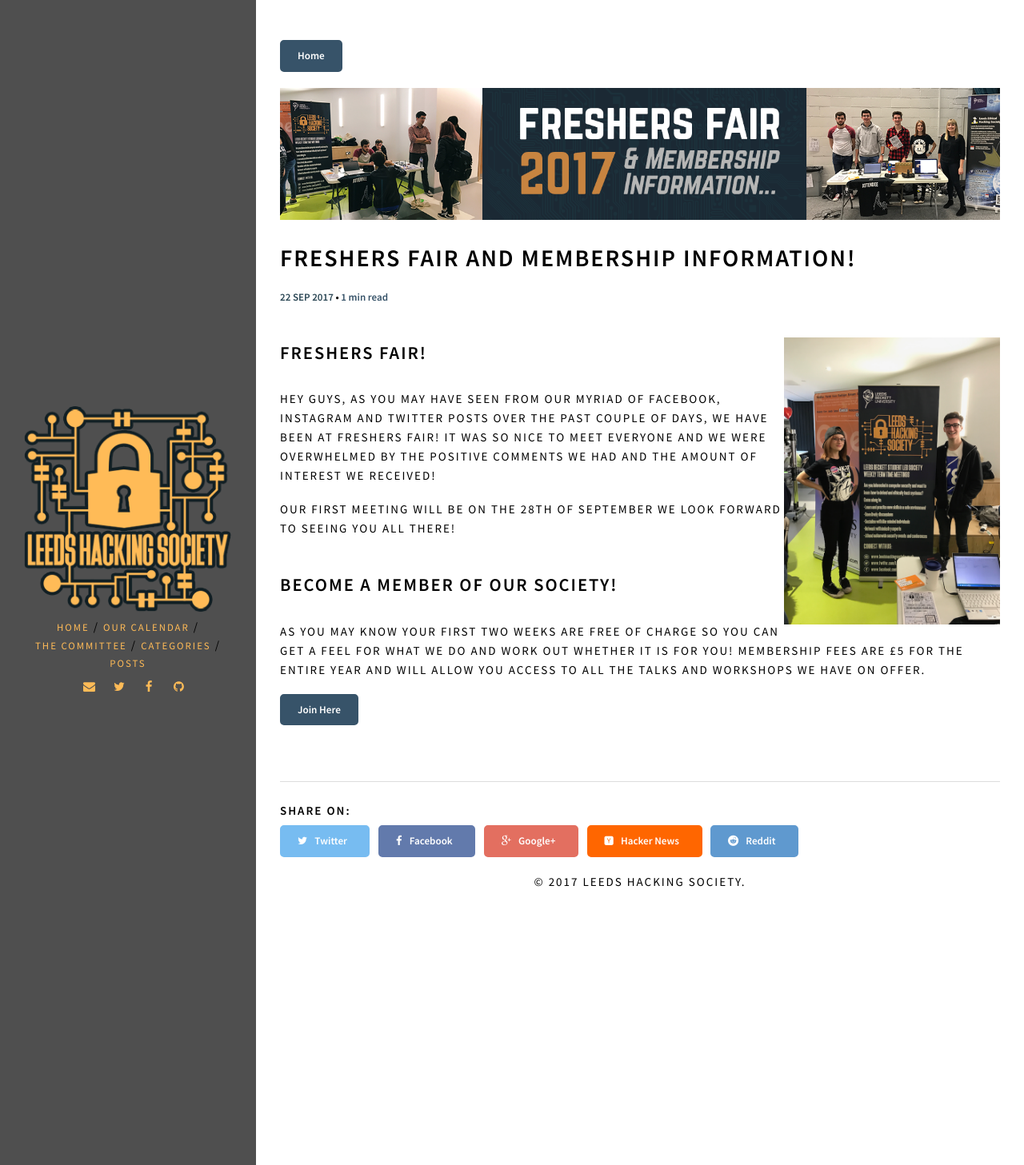
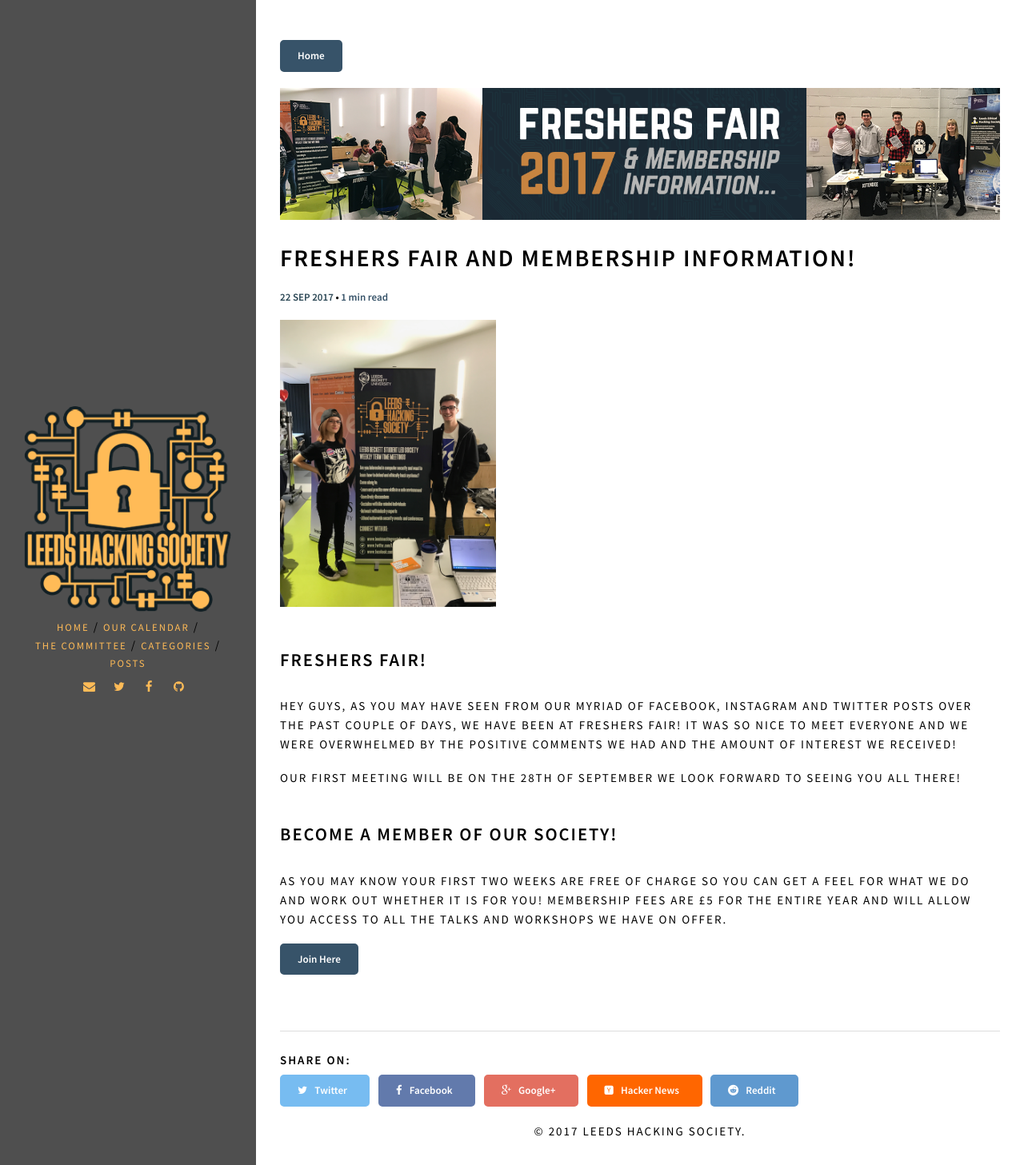
Before and after one commit to LeedsHackingSociety/LeedsHackingSociety.github.io, a Jekyll site: the page built from _posts/2017-09-22-freshers.md, in a window 1280 px wide. Shown: the whole page at 80% size. Built offline with Jekyll 4.4.1, drawn with Linux system fonts in a browser that asks for light colours.

Commit message:
freshers fair

```diff
--- a/_posts/2017-09-22-freshers.md
+++ b/_posts/2017-09-22-freshers.md
@@ -6,7 +6,7 @@
   feature: post_images/freshers.png
 share: true
 ---
-![New Banner](/img/photos/banner.png){:style="float: right; width: 30%;"}
+![New Banner](/img/photos/banner.png){:style="width: 30%;"}
 ### Freshers Fair!
 Hey Guys,
 As you may have seen from our myriad of Facebook, Instagram and Twitter posts over the past couple of days, We have been at freshers fair!
```
